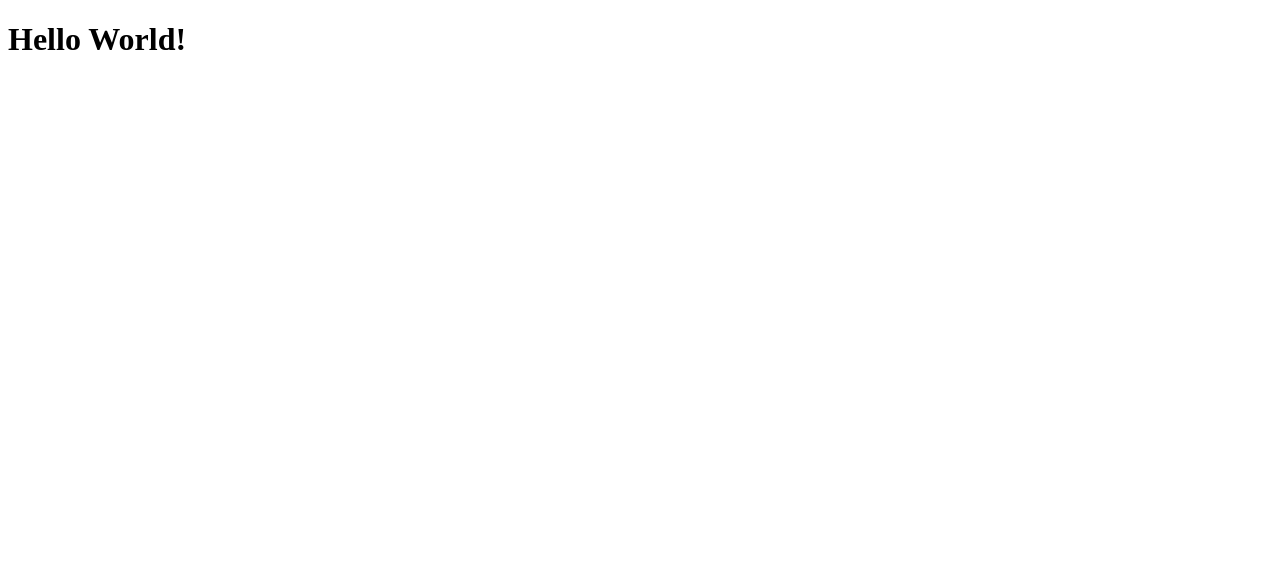
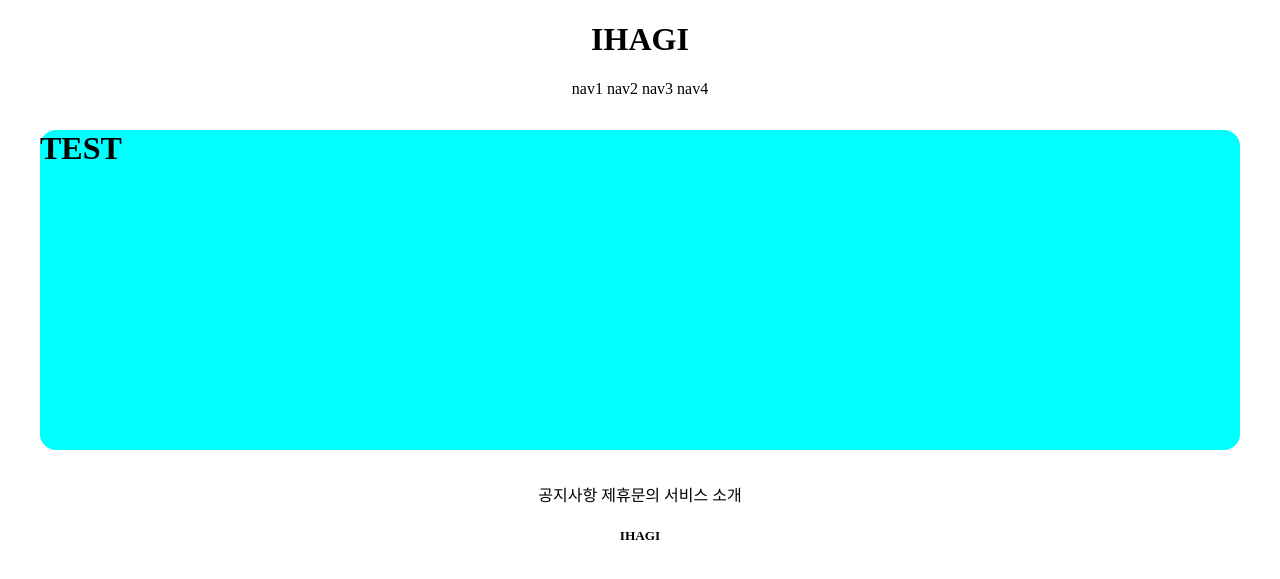
Before and after one commit to IHAGI-c/super-system, a Django app: page /accounts/hello_world/ in a window 1280 px wide. Before the commit the part shown is almost empty. Shown: the top 579 px of the page. Run offline with Django 3.2, Linux system fonts and the light colour scheme; parts of the project's set-up code (start-up, migrations or seed data) failed here and were passed over.

Commit message:
7/5 class_2_4

```diff
--- /dev/null
+++ b/accountapp/templates/accountapp/hello_world.html
@@ -0,0 +1,9 @@
+{% extends 'base_2.html' %}
+
+{% block content %}
+
+    <div style="height: 20rem; background-color: aqua; margin: 2rem; border-radius: 1rem;">
+        <h1>TEST</h1>
+    </div>
+
+{% endblock %}
--- a/accountapp/views.py
+++ b/accountapp/views.py
@@ -5,4 +5,4 @@ from django.shortcuts import render
 # Create your views here.
 
 def hello_world(request):
-    return render(request, 'base_2.html')
+    return render(request, 'accountapp/hello_world.html')
--- a/templates/base_2.html
+++ b/templates/base_2.html
@@ -1,10 +1,17 @@
 <!DOCTYPE html>
 <html lang="en">
-<head>
-    <meta charset="UTF-8">
-    <title>Title</title>
-</head>
+
+{%  include 'head.html' %}
+
 <body>
-<h1>Hello World!</h1>
+
+{% include 'header.html' %}
+
+{% block content %}
+{% endblock %}
+
+
+{% include 'footer.html' %}
+
 </body>
 </html>
--- /dev/null
+++ b/templates/footer.html
@@ -0,0 +1,11 @@
+<div style="text-align: center">
+
+    <div>
+        <span>공지사항</span>
+        <span>제휴문의</span>
+        <span>서비스 소개</span>
+    </div>
+    <div>
+        <h5>IHAGI</h5>
+    </div>
+</div>
--- /dev/null
+++ b/templates/head.html
@@ -0,0 +1,4 @@
+<head>
+    <meta charset="UTF-8">
+    <title>Title</title>
+</head>
--- /dev/null
+++ b/templates/header.html
@@ -0,0 +1,12 @@
+<div style="text-align: center">
+
+    <div>
+        <h1>IHAGI</h1>
+    </div>
+    <div>
+        <span>nav1</span>
+        <span>nav2</span>
+        <span>nav3</span>
+        <span>nav4</span>
+    </div>
+</div>
```
